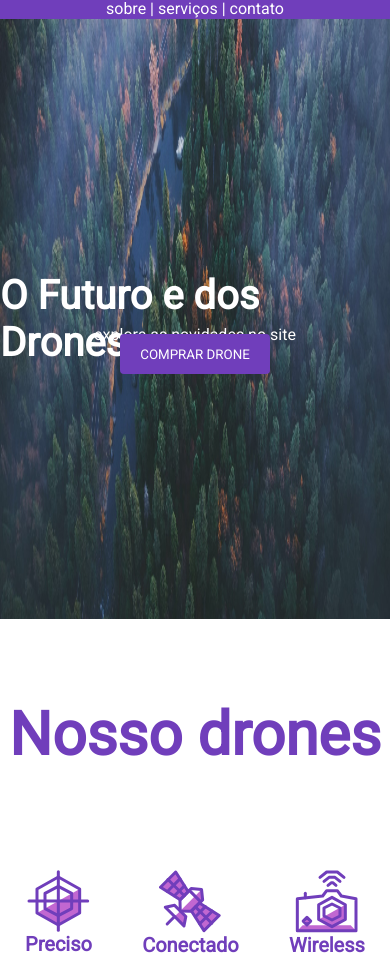
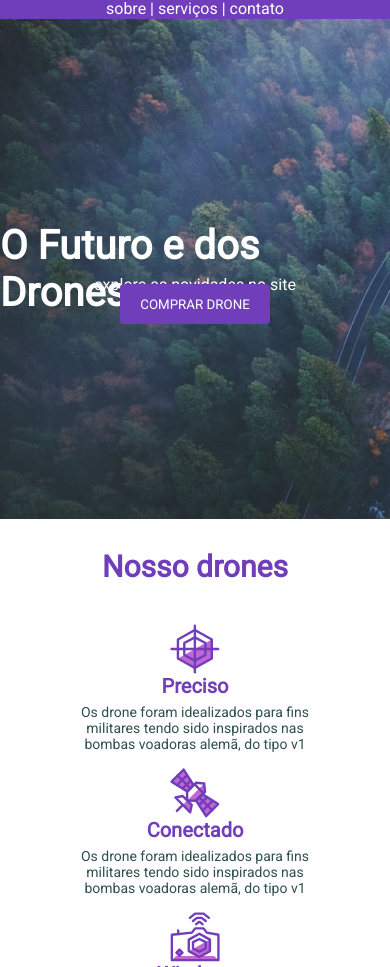
Before and after one commit to joaopaulocdemorais/robot, a plain HTML site: page index.html in a window 390 px wide. Shown: the part 61-1028 px from the top of the page. Drawn offline with Linux system fonts and the light colour scheme.

Commit message:
add resposive corpo texto

```diff
--- a/index.html
+++ b/index.html
@@ -24,7 +24,6 @@
 
             <div class="corpo">
                 <div class="corpoImg">
-                    <img src="img/bg-call.jpg"/>
                     <h1>O Futuro e dos Drones</h1>
                     <p>explore as novidades no site</p>
                     <button>COMPRAR DRONE</button>
--- a/styles.css
+++ b/styles.css
@@ -6,8 +6,6 @@
 
 .container {
     height: 1180px;
-    display: flex;
-    flex-direction: column;
 }
 
 .navbar {
@@ -30,22 +28,10 @@
     display: flex;
     align-items: center;
     justify-content: center;
+    background-image: url(img/bg-call.jpg);
+    max-width: 100%;
+    height:500px;
 }
-.corpoImg img {
-    width:100%;
-    height: 600px;
-}
-
-@media (max-width:700px){
-    .navbar {
-        flex-direction: column;
-    }
-    .navbar img {
-        margin-bottom: 15px;
-    }
-
-}
-
 
 .corpoImg h1,p,button{
     position: absolute;
@@ -70,7 +56,7 @@
 
 
 .corpoTexto {
-    height: 480px;
+    height: 580px;
     background:#FFFFFF;
     display: flex;
     flex-direction: column;
@@ -117,3 +103,43 @@
     background:#703EBB;
     color: #FFFFFF;
 }
+
+@media (max-width:700px){
+    .navbar {
+        flex-direction: column;
+    }
+    .navbar img {
+        margin-bottom: 15px;
+    }
+
+    .corpoTexto h1 {
+        font-size: 30px;
+        margin-top: 30px;
+     }
+    .views {
+        flex-direction: column;
+        margin-top: 0px;
+    }
+
+    .view{
+        margin-bottom: 30px;
+    }
+
+    .view h1{
+        margin-top: 0px;
+        font-size: 20px;
+    }
+
+    .view img {
+        margin-top: 40px;
+        width: 50px;
+        height: 50px;
+    }
+
+    .view p {
+        margin-top: 120px;
+        font-size: 14px;
+    }
+
+
+}
```
